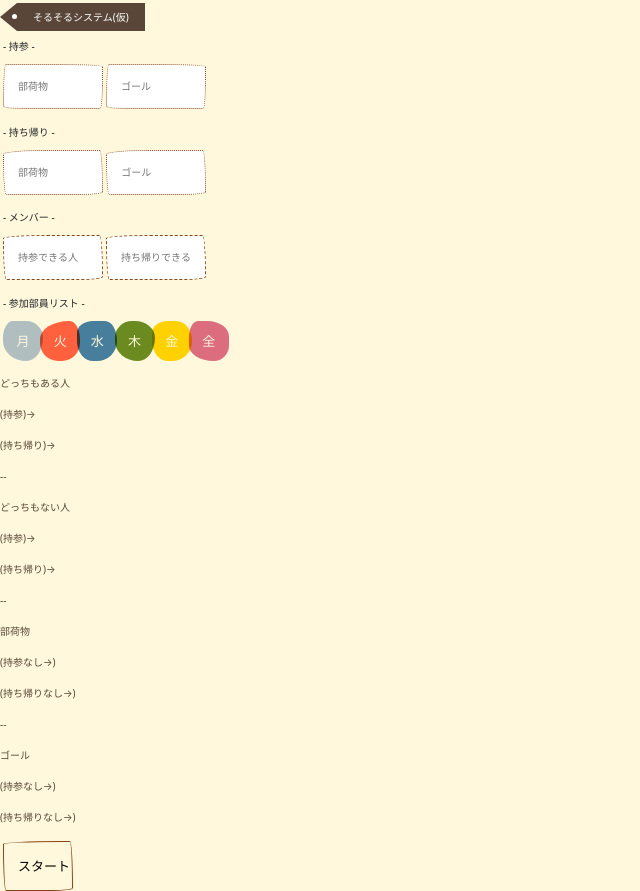
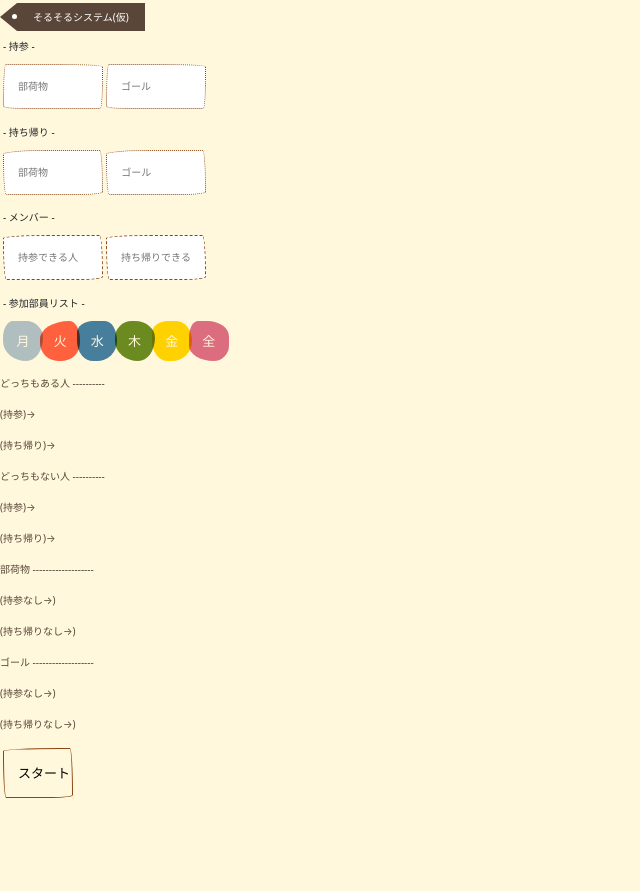
Before and after one commit to solsolsystem/nacchicchi, a plain HTML site: page index.html in a window 1280 px wide. Both pictures are taken after a click on the button "スタート". Shown: the whole page, without its empty margins (0-640 px from the left). After the commit the page ends 800 px from the top, so only its background shows below. Drawn offline with nearby package versions, Linux system fonts and the light colour scheme.

Commit message:
Update index.html

```diff
--- a/index.html
+++ b/index.html
@@ -387,7 +387,7 @@ function clickBtn7(){
 
     if (!div4.hasChildNodes()){
     const p1 = document.createElement("p");
-    const text1 = document.createTextNode("どっちもある人");
+    const text1 = document.createTextNode("どっちもある人 ----------");
     p1.appendChild(text1);
     div4.appendChild(p1);
 
@@ -403,13 +403,13 @@ function clickBtn7(){
     p4.appendChild(text4);
     div4.appendChild(p4);
 
-    const p3 = document.createElement("p");
-    const text3 = document.createTextNode("--");
-    p3.appendChild(text3);
-    div4.appendChild(p3);
+    // const p3 = document.createElement("p");
+    // const text3 = document.createTextNode("--");
+    // p3.appendChild(text3);
+    // div4.appendChild(p3);
 
     const p5 = document.createElement("p");
-    const text5 = document.createTextNode("どっちもない人");
+    const text5 = document.createTextNode("どっちもない人 ----------");
     p5.appendChild(text5);
     div4.appendChild(p5);
 
@@ -425,13 +425,13 @@ function clickBtn7(){
     p8.appendChild(text8);
     div4.appendChild(p8);
 
-    const p7 = document.createElement("p");
-    const text7 = document.createTextNode("--");
-    p7.appendChild(text7);
-    div4.appendChild(p7);
+    // const p7 = document.createElement("p");
+    // const text7 = document.createTextNode("--");
+    // p7.appendChild(text7);
+    // div4.appendChild(p7);
 
     const p9 = document.createElement("p");
-    const text9 = document.createTextNode("部荷物");
+    const text9 = document.createTextNode("部荷物 -------------------");
     p9.appendChild(text9);
     div4.appendChild(p9);
 
@@ -447,13 +447,13 @@ function clickBtn7(){
     p12.appendChild(text12);
     div4.appendChild(p12);
 
-    const p11 = document.createElement("p");
-    const text11 = document.createTextNode("--");
-    p11.appendChild(text11);
-    div4.appendChild(p11);
+    // const p11 = document.createElement("p");
+    // const text11 = document.createTextNode("--");
+    // p11.appendChild(text11);
+    // div4.appendChild(p11);
 
     const p13 = document.createElement("p");
-    const text13 = document.createTextNode("ゴール");
+    const text13 = document.createTextNode("ゴール -------------------");
     p13.appendChild(text13);
     div4.appendChild(p13);
 
```
